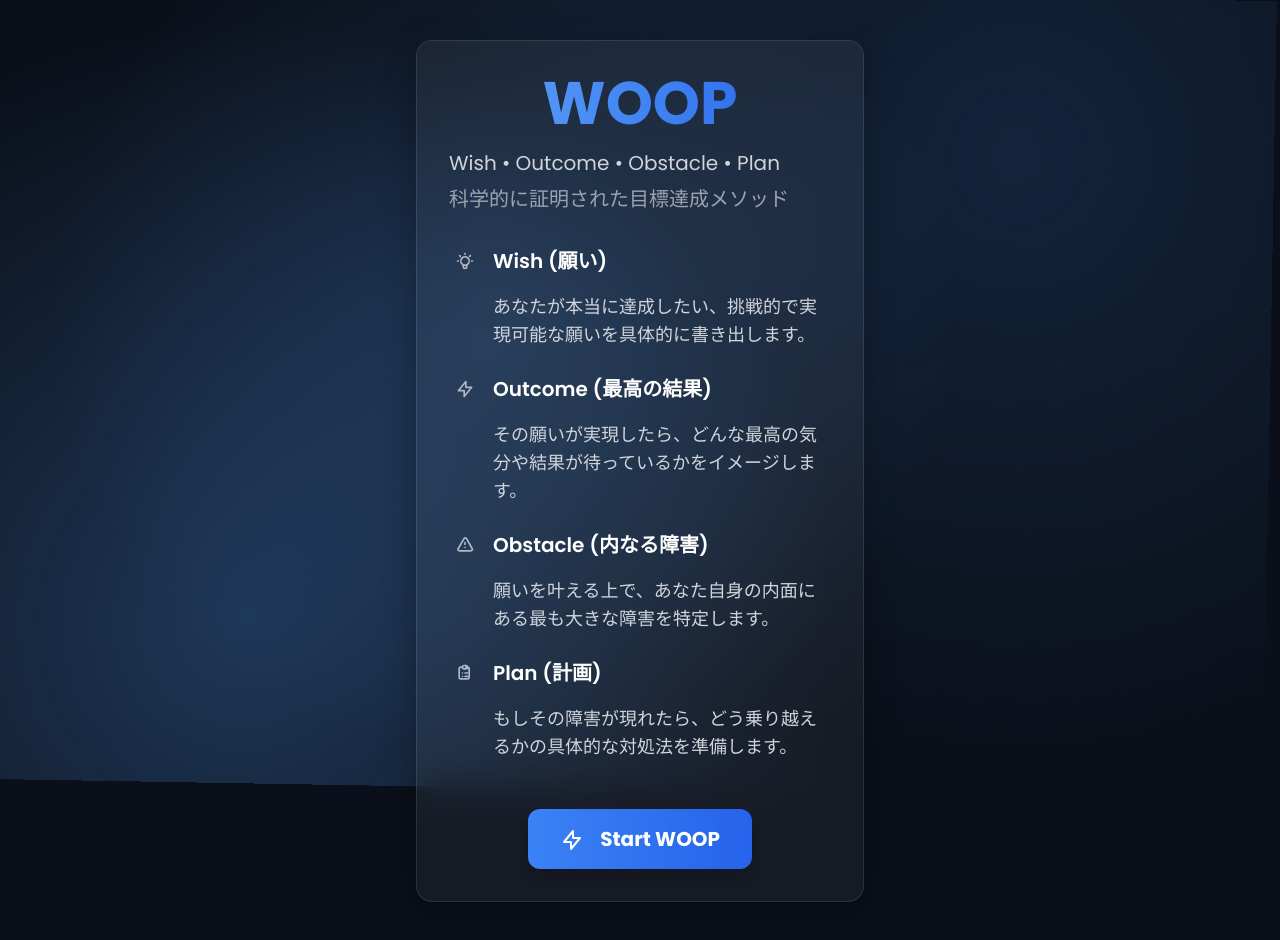
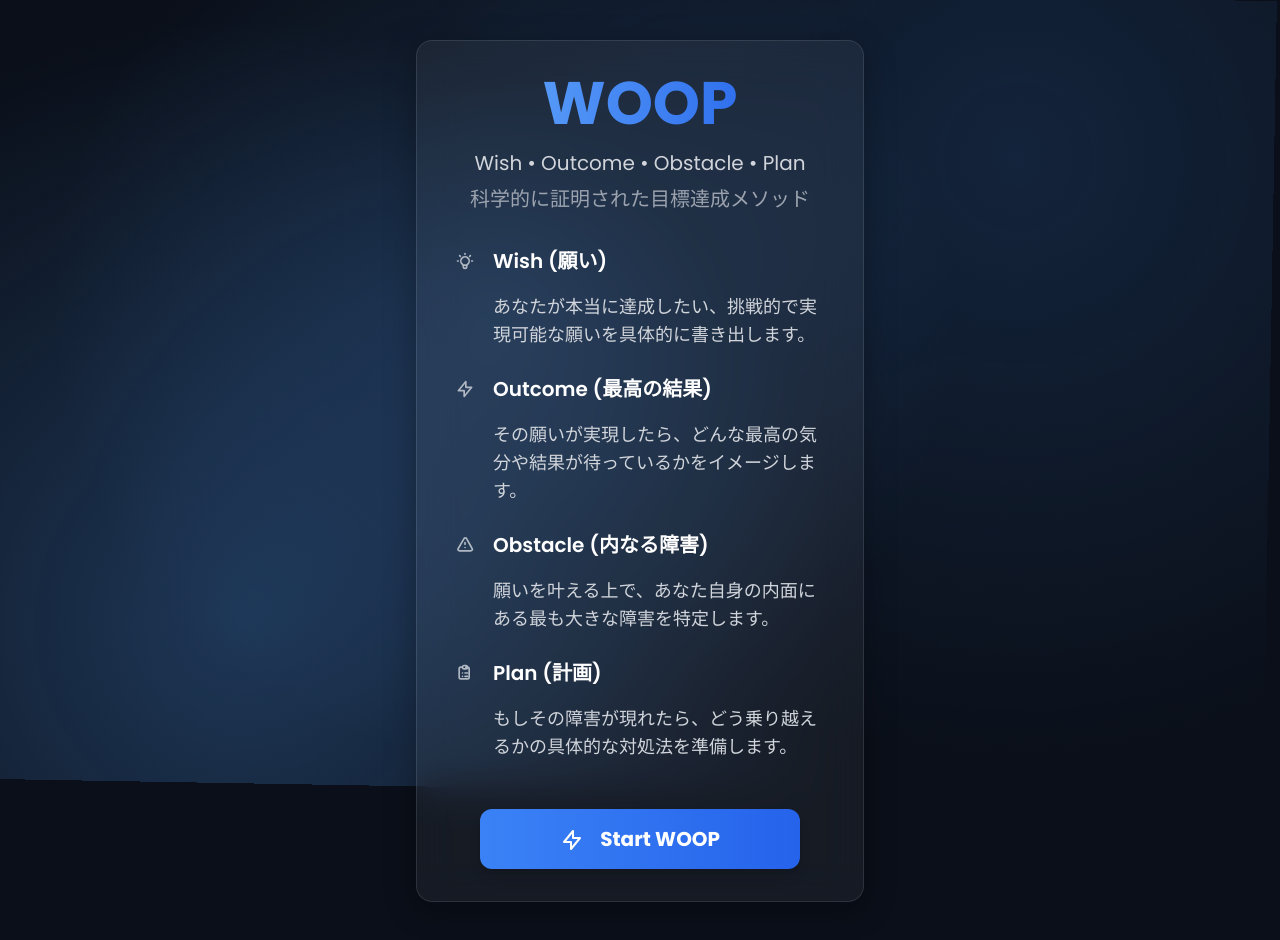
Before and after one commit to Hiroshift/woop, a plain HTML site: page index.html in a window 1280 px wide. Drawn offline with nearby package versions, Linux system fonts and the light colour scheme; a web font is replaced by a local one.

Commit message:
テキスト改行とボタンサイズ調整

```diff
--- a/index.html
+++ b/index.html
@@ -342,11 +342,11 @@
             <div class="w-full max-w-md mx-auto flex flex-col items-center">
                 <div class="glass-card rounded-2xl w-full p-8 text-center fade-in">
                     <div class="mb-8">
-                        <h1 class="text-4xl md:text-6xl font-bold mb-4 bg-gradient-to-r from-blue-400 to-blue-600 bg-clip-text text-transparent">WOOP</h1>
-                        <p class="text-base sm:text-lg md:text-xl text-gray-300 mb-2 text-center sm:text-left leading-relaxed break-words">
+                        <h1 class="w-full max-w-xs mx-auto text-4xl md:text-6xl font-bold mb-4 bg-gradient-to-r from-blue-400 to-blue-600 bg-clip-text text-transparent">WOOP</h1>
+                        <p class="text-base sm:text-lg md:text-xl text-gray-300 mb-2 text-center leading-relaxed whitespace-nowrap">
                             Wish • Outcome • Obstacle • Plan
                         </p>
-                        <p class="text-base sm:text-lg md:text-xl text-gray-400 text-center sm:text-left leading-relaxed break-words">
+                        <p class="text-base sm:text-lg md:text-xl text-gray-400 text-center leading-relaxed max-w-sm mx-auto">
                             科学的に証明された目標達成メソッド
                         </p>
                     </div>
@@ -406,7 +406,7 @@
                         </div>
                     </div>
 
-                    <button id="startWoopButton" class="bg-gradient-to-r from-blue-500 to-blue-600 text-white font-bold py-4 px-8 rounded-xl text-xl hover:from-blue-600 hover:to-blue-700 transition-all duration-300 transform hover:scale-105 shadow-lg">
+                    <button id="startWoopButton" class="w-full max-w-xs mx-auto bg-gradient-to-r from-blue-500 to-blue-600 text-white font-bold py-4 px-8 rounded-xl text-xl hover:from-blue-600 hover:to-blue-700 transition-all duration-300 transform hover:scale-105 shadow-lg">
                         <svg class="w-6 h-6 inline mr-3" fill="none" stroke="currentColor" viewBox="0 0 24 24">
                             <path stroke-linecap="round" stroke-linejoin="round" stroke-width="2" d="M13 10V3L4 14h7v7l9-11h-7z"></path>
                         </svg>
```
